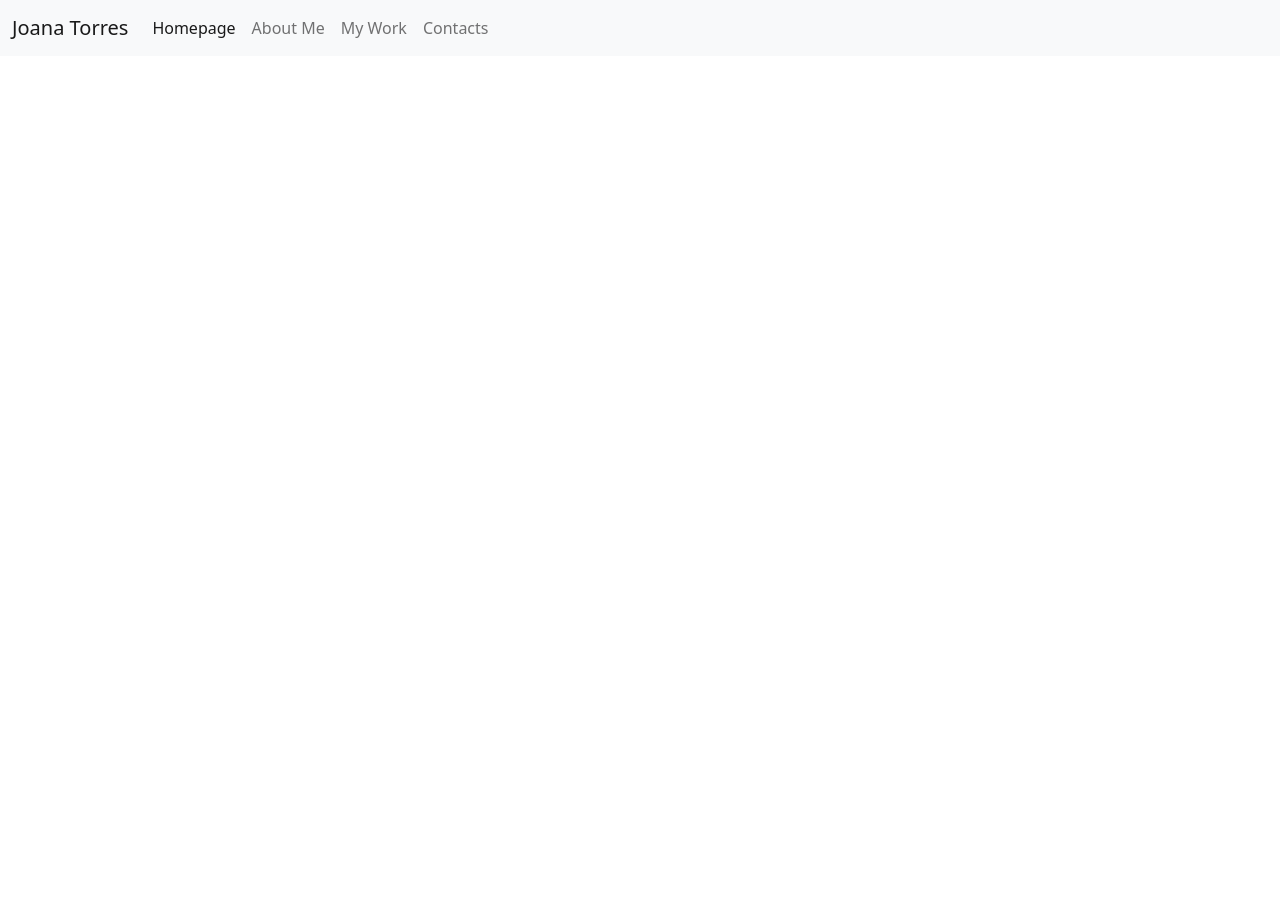
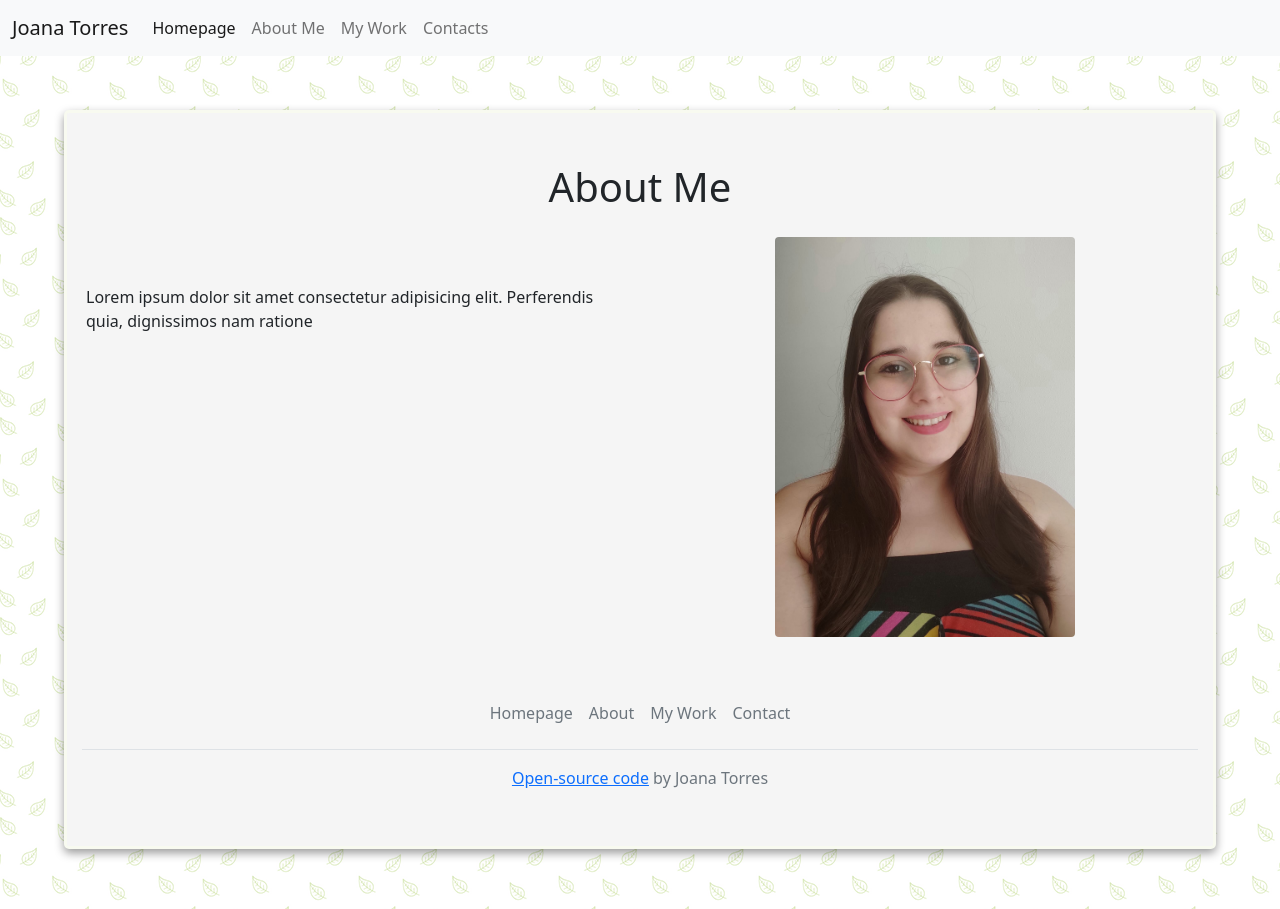
Before and after one commit to joanatorres96/My-portfolio, a plain HTML site: page about.html in a window 1280 px wide. Before the commit the page ends 800 px from the top, so only its background shows below. Drawn offline with nearby package versions, Linux system fonts and the light colour scheme.

Commit message:
Added the content in the html pages
also changed some aspects of the css

```diff
--- a/about.html
+++ b/about.html
@@ -6,9 +6,9 @@
     <meta name="viewport" content="width=device-width, initial-scale=1.0" />
     <meta
       name="description"
-      content="This is Joana Torres's Portfolio. Here you can know a little about her and can also find some of her work and contact information."
+      content="This is Joana Torres's Portfolio. Here you can know a little about her. You can also find some of her work and contact information."
     />
-    <title>Joana Torres</title>
+    <title>Joana Torres: About</title>
     <link rel="stylesheet" href="css/style.css" />
     <link
       href="https://cdn.jsdelivr.net/npm/bootstrap@5.1.3/dist/css/bootstrap.min.css"
@@ -57,5 +57,50 @@
         </div>
       </div>
     </nav>
+    <div class="body">
+      <div class="container">
+        <h1 class="text-center" id="title">About Me</h1>
+        <div class="row" id="about">
+          <div class="col-sm-6 p-3 mt-5 mb-4 d-flex align-center">
+            Lorem ipsum dolor sit amet consectetur adipisicing elit. Perferendis
+            quia, dignissimos nam ratione
+          </div>
+          <div class="col-sm-6 p-3">
+            <img
+              src="img/my-photo.jpeg"
+              alt="Joana Torres's Picture"
+              class="img-fluid rounded mx-auto d-block"
+              id="photo"
+            />
+          </div>
+        </div>
+      </div>
+
+      <div class="container">
+        <footer class="py-3 my-4">
+          <ul class="nav justify-content-center border-bottom pb-3 mb-3">
+            <li class="nav-item">
+              <a href="/" class="nav-link px-2 text-muted">Homepage</a>
+            </li>
+            <li class="nav-item">
+              <a href="/about.html" class="nav-link px-2 text-muted">About</a>
+            </li>
+            <li class="nav-item">
+              <a href="/my-work.html" class="nav-link px-2 text-muted"
+                >My Work</a
+              >
+            </li>
+            <li class="nav-item">
+              <a href="/contact.html" class="nav-link px-2 text-muted"
+                >Contact</a
+              >
+            </li>
+          </ul>
+          <p class="text-center text-muted">
+            <a href="">Open-source code</a> by Joana Torres
+          </p>
+        </footer>
+      </div>
+    </div>
   </body>
 </html>
--- a/css/style.css
+++ b/css/style.css
@@ -0,0 +1,32 @@
+body {
+  background-image: url("../img/leaves.png");
+  background-repeat: repeat;
+}
+.body {
+  display: block;
+  margin: 0 auto;
+  max-width: 90%;
+  margin-top: 110px !important;
+  margin-bottom: 60px !important;
+  background-color: whitesmoke;
+  border: solid #f8faf0;
+  border-radius: 5px;
+  box-shadow: 0px 4px 10px rgba(0, 0, 0, 0.4);
+}
+
+#title {
+  margin: 50px 0px 10px 0px;
+}
+
+#description {
+  margin: 20px 0px;
+}
+.row {
+  padding: 70px 0px;
+}
+#about {
+  padding: 0px 0px 0px 0px !important;
+}
+#photo {
+  max-width: 300px;
+}
```
Also changed, not shown: contact.html (+37 -2 lines), index.html (+32 -1 lines), my-work.html (+39 -2 lines), img/cat-page.png (added), img/leaves.png (added), img/my-photo.jpeg (added), img/weather-app.png (added).
